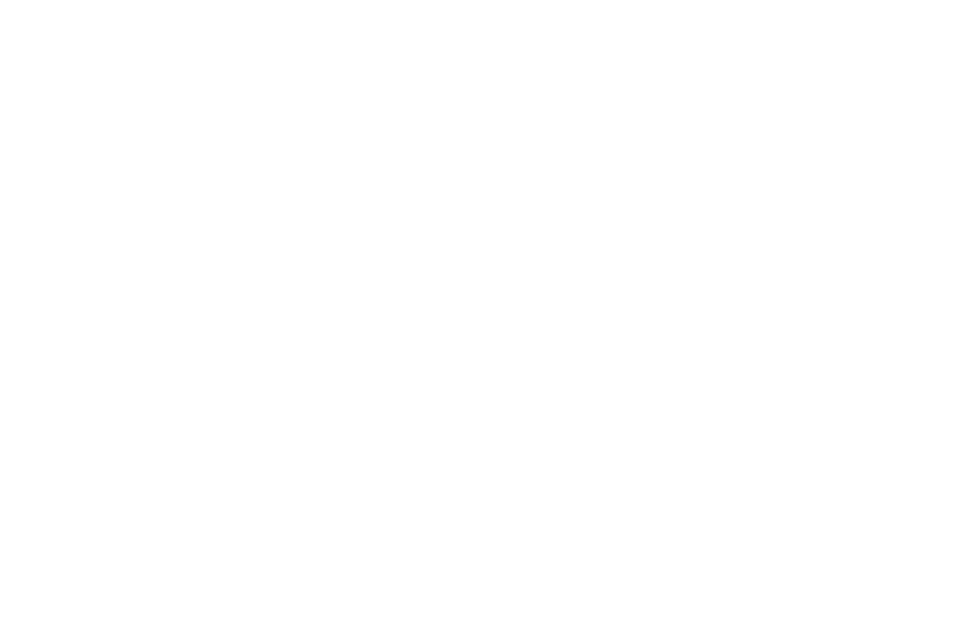
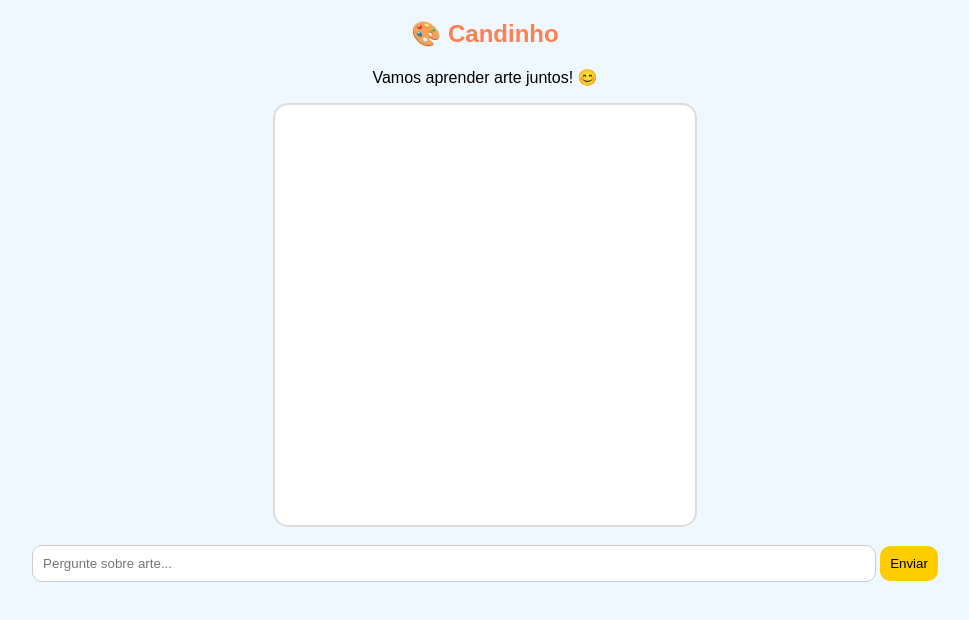
Before and after one commit to lenilsonxavier-dev/Candinho, a website: page public/index.html in a window 1280 px wide. Shown: the whole page, without its empty margins (155-1124 px from the left). Drawn offline with Linux system fonts and the light colour scheme.

Commit message:
Update index.html

```diff
--- a/public/index.html
+++ b/public/index.html
@@ -1,4 +1,99 @@
+<!DOCTYPE html>
+<html lang="pt-br">
+<head>
+<meta charset="UTF-8">
+<title>Candinho 🎨</title>
+
+<style>
+body {
+  font-family: Arial;
+  background: #f0f8ff;
+  text-align: center;
+}
+
+h2 {
+  color: #ff7f50;
+}
+
+#chat {
+  max-width: 400px;
+  margin: auto;
+  background: white;
+  height: 400px;
+  overflow-y: auto;
+  padding: 10px;
+  border-radius: 15px;
+  border: 2px solid #ddd;
+}
+
+input {
+  padding: 10px;
+  width: 65%;
+  border-radius: 10px;
+  border: 1px solid #ccc;
+}
+
+button {
+  padding: 10px;
+  border-radius: 10px;
+  background: #ffcc00;
+  border: none;
+  cursor: pointer;
+}
+
+.bot {
+  color: blue;
+}
+
+.user {
+  color: green;
+}
+</style>
+</head>
+
+<body>
+
+<h2>🎨 Candinho</h2>
+<p>Vamos aprender arte juntos! 😊</p>
+
+<div id="chat"></div>
+
+<br>
+
+<input id="msg" placeholder="Pergunte sobre arte..." />
+<button onclick="enviar()">Enviar</button>
+
 <script>
+// ⏱️ CONTROLE DE TEMPO (1 hora por dia)
+
+function tempoHoje() {
+  const hoje = new Date().toDateString();
+  let uso = JSON.parse(localStorage.getItem("usoCandinho")) || {};
+
+  if (uso.data !== hoje) {
+    uso = { data: hoje, tempo: 0 };
+  }
+
+  return uso;
+}
+
+function salvarTempo(uso) {
+  localStorage.setItem("usoCandinho", JSON.stringify(uso));
+}
+
+function podeUsar() {
+  const uso = tempoHoje();
+  return uso.tempo < 3600; // 1 hora
+}
+
+// ⏳ contador automático
+setInterval(() => {
+  let uso = tempoHoje();
+  uso.tempo += 5;
+  salvarTempo(uso);
+}, 5000);
+
+// 🎤 função falar (voz simples)
 function falar(texto) {
   const msg = new SpeechSynthesisUtterance(texto);
   msg.lang = "pt-BR";
@@ -7,17 +102,7 @@
   speechSynthesis.speak(msg);
 }
 
-function salvarMemoria(memoria) {
-  localStorage.setItem("candinho", JSON.stringify(memoria));
-}
-
-function carregarMemoria() {
-  return JSON.parse(localStorage.getItem("candinho")) || {
-    nome: null,
-    ultimaPergunta: null
-  };
-}
-
+// 🚀 enviar mensagem
 async function enviar() {
   const input = document.getElementById("msg");
   const chat = document.getElementById("chat");
@@ -25,24 +110,32 @@
   const mensagem = input.value;
   if (!mensagem) return;
 
-  let memoria = carregarMemoria();
-  memoria.ultimaPergunta = mensagem;
+  // ⛔ limite diário
+  if (!podeUsar()) {
+    alert("Tempo esgotado por hoje 😊 volte amanhã!");
+    return;
+  }
 
-  chat.innerHTML += `<p>👦 ${mensagem}</p>`;
+  chat.innerHTML += `<p class="user">👦 ${mensagem}</p>`;
 
   const res = await fetch("/api/chat", {
     method: "POST",
-    headers: {"Content-Type": "application/json"},
-    body: JSON.stringify({ mensagem, memoria })
+    headers: {
+      "Content-Type": "application/json"
+    },
+    body: JSON.stringify({ mensagem })
   });
 
   const data = await res.json();
 
-  chat.innerHTML += `<p>🤖 ${data.resposta}</p>`;
+  chat.innerHTML += `<p class="bot">🎨 ${data.resposta}</p>`;
 
-  falar(data.resposta); // 🔊 voz automática
+  falar(data.resposta); // 🔊 Candinho fala
 
-  salvarMemoria(memoria);
+  chat.scrollTop = chat.scrollHeight;
   input.value = "";
 }
 </script>
+
+</body>
+</html>
```
